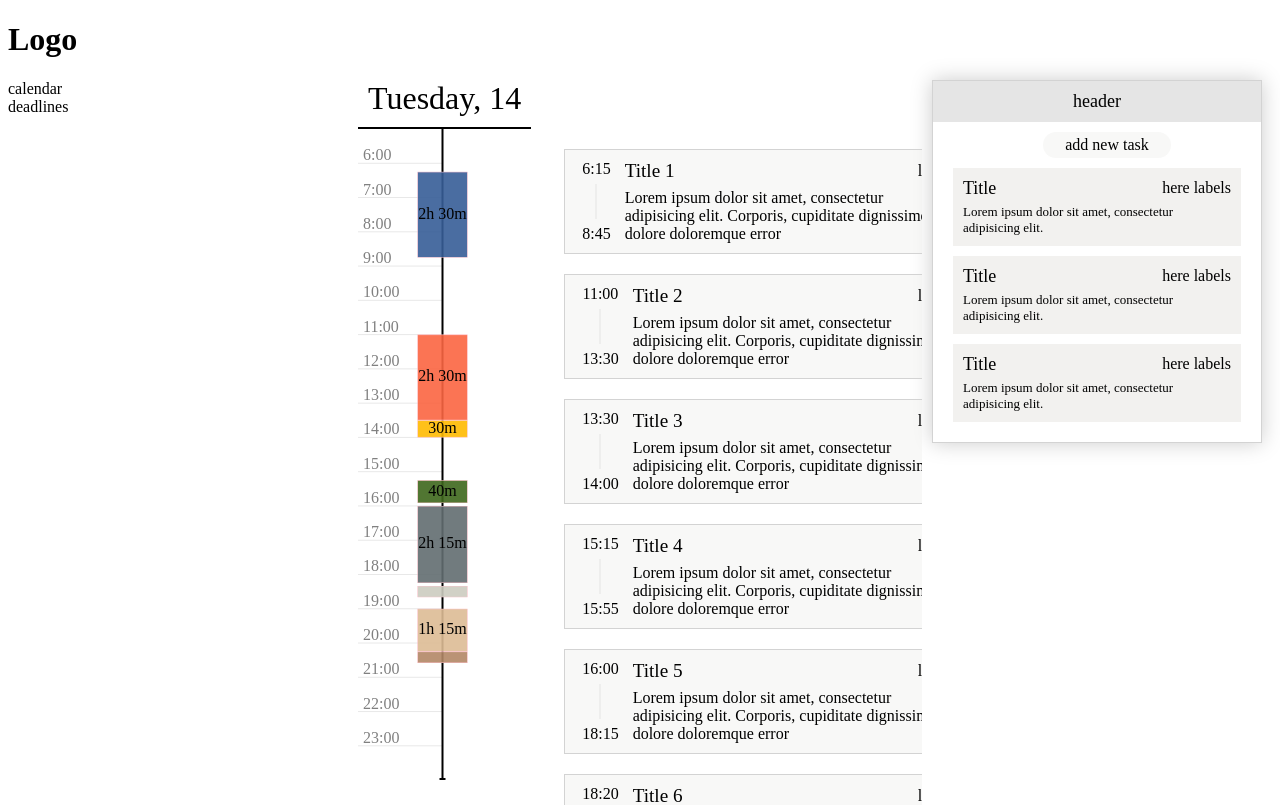
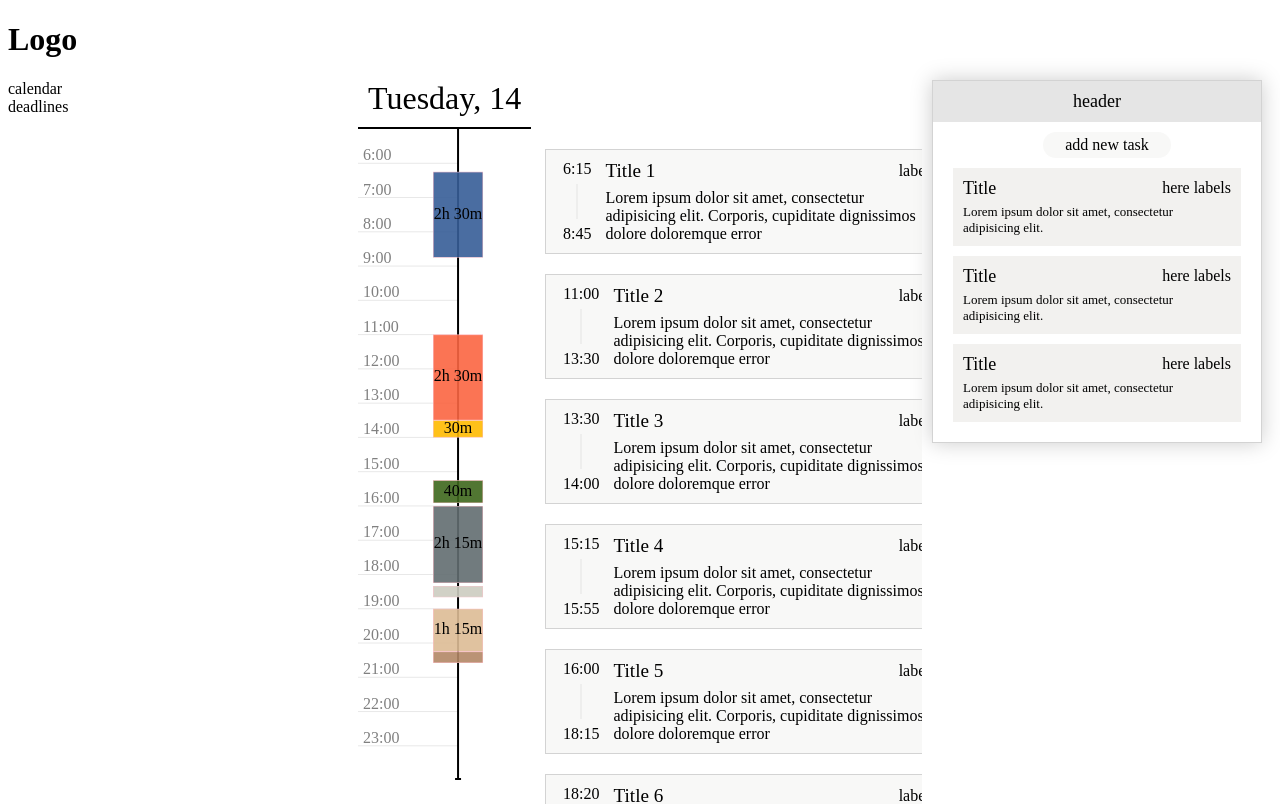
Before and after one commit to IlyaSirosh/Planner-client, an Angular app: page /planning/day in a window 1280 px wide. Built offline with nearby package versions, Linux system fonts and the light colour scheme.

Commit message:
remove e2e from VCS

```diff
--- a/src/app/planning/day/day-plan/day-plan.component.css
+++ b/src/app/planning/day/day-plan/day-plan.component.css
@@ -17,8 +17,8 @@
 
 .time-line{
   flex: 0 1 30%;
-  min-width: 130px;
-  max-width: 180px;
+  min-width: 100px;
+  max-width: 150px;
   z-index: 5;
 }
 
--- a/src/app/planning/day/day-time-range/day-time-range.component.ts
+++ b/src/app/planning/day/day-time-range/day-time-range.component.ts
@@ -35,7 +35,7 @@ export class DayTimeRangeComponent implements OnInit, AfterViewInit{
     this.numberOfHours = 18;
     this.startsFrom = 6;
     this.width = this.elem.nativeElement.offsetWidth;
-    this.offsetToTimeline = this.width / 2;
+    this.offsetToTimeline = this.width * 0.667;
     this.strokeWidth = 0.1;
     this.taskHalfWidth = 25;
 
```
